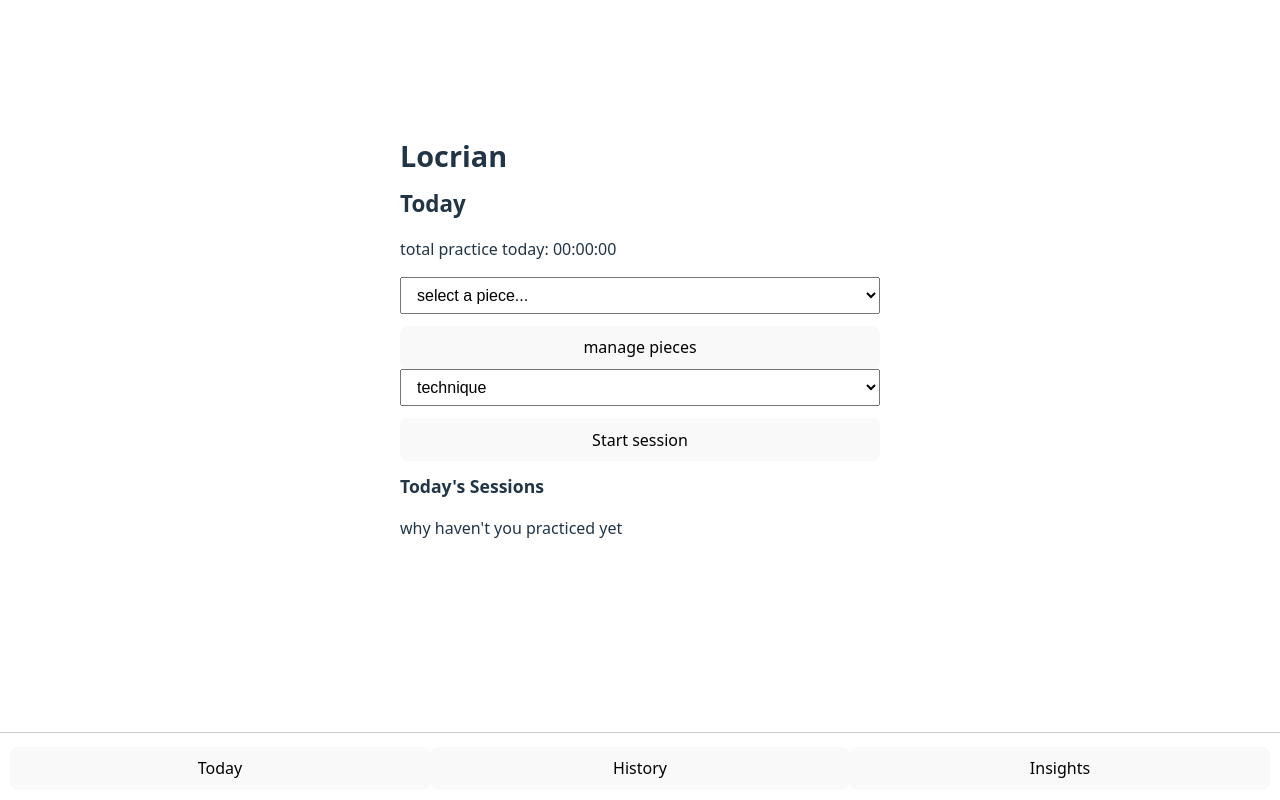
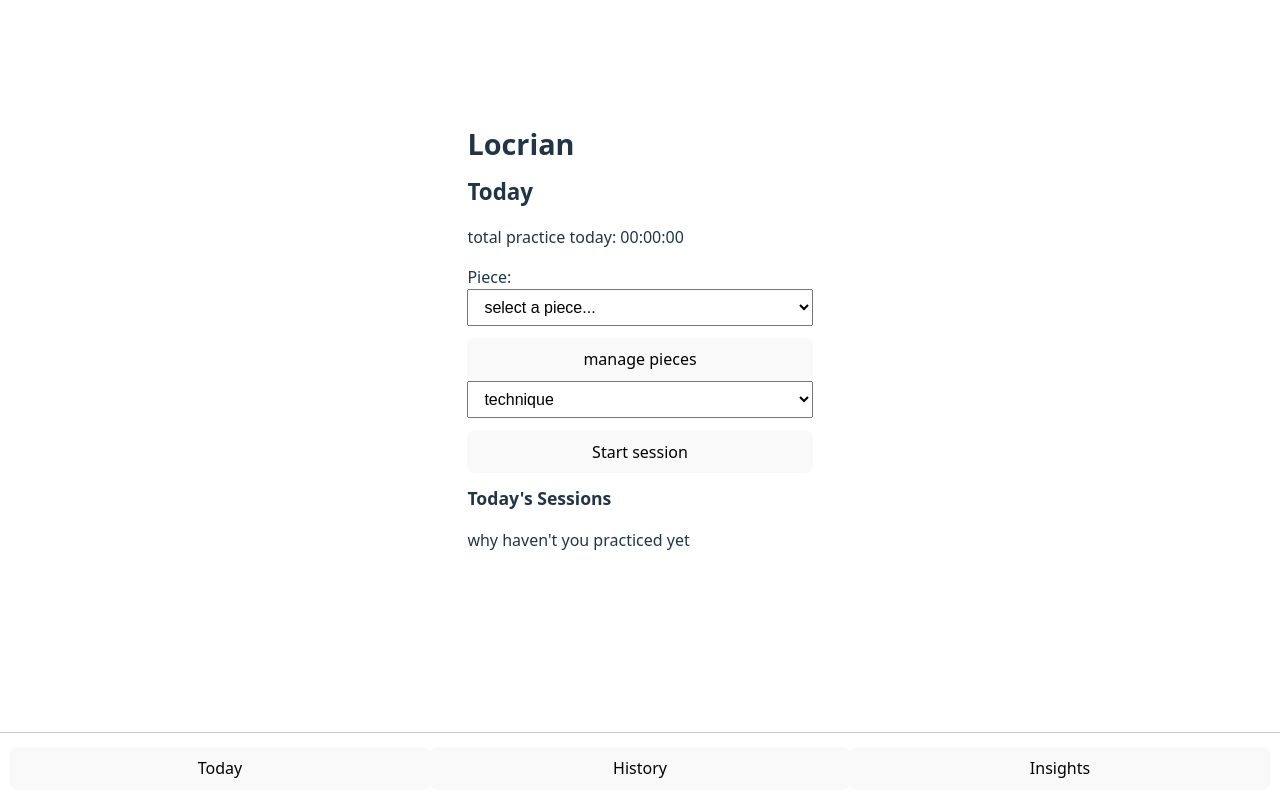
Before and after one commit to JaddotWuzHere/Locrian, a React (Vite) app: page / in a window 1280 px wide. Built offline with nearby package versions, Linux system fonts and the light colour scheme.

Commit message:
Refactored piece obj

```diff
--- a/src/App.tsx
+++ b/src/App.tsx
@@ -14,14 +14,17 @@ function App() {
   const [activeTab, setActiveTab] =
     useState<"today" | "history" | "insights">("today")
 
-  const [pieceName, setPieceName] = useState("")
+  const [selectedPieceId, setSelectedPieceId] = useState<number | "">("")
   const [goal, setGoal] = useState("technique")
 
   const [pieces, setPieces] = useState<Piece[]>([])
   const [showPiecesManager, setShowPiecesManager] = useState(false)
 
-  const [activeSession, setActiveSession] =
-    useState<null | { startedAt: number; piece: string; goal: string }>(null)
+  const [activeSession, setActiveSession] = useState<{
+    startedAt: number
+    pieceId: number
+    goal: string
+  } | null>(null)
 
   const [elapsedSeconds, setElapsedSeconds] = useState(0)
 
@@ -79,17 +82,20 @@ function App() {
 
   // -------- actions --------
   function startSession() {
-    if (!pieceName.trim()) {
-      alert("Enter piece name plz")
+    if (selectedPieceId === "") {
+      alert("select a piece first")
       return
     }
 
+    if (activeSession) return
+
+    const startedAt = Date.now()
+
     setActiveSession({
-      startedAt: Date.now(),
-      piece: pieceName,
+      startedAt,
+      pieceId: selectedPieceId,
       goal,
     })
-    setElapsedSeconds(0)
   }
 
   function stopSession() {
@@ -97,7 +103,7 @@ function App() {
 
     const newSession: PracticeSession = {
       id: Date.now(),
-      piece: activeSession.piece,
+      pieceId: activeSession.pieceId,
       goal: activeSession.goal,
       startedAt: activeSession.startedAt,
       durationSec: elapsedSeconds,
@@ -186,7 +192,12 @@ function App() {
 
   const totalSecondsPiece = recentSessions.reduce(
     (acc: Record<string, number>, session) => {
-      const piece = session.piece || "(untitled)"
+      const pieceObj = pieces.find((p) => p.id === session.pieceId)
+
+      const piece = pieceObj
+        ? `${pieceObj.composer} — ${pieceObj.title}`
+        : " (unknown piece)"
+
       acc[piece] = (acc[piece] || 0) + session.durationSec
       return acc
     },
@@ -204,8 +215,8 @@ function App() {
 
       {activeTab === "today" && (
         <TodayTab
-          pieceName={pieceName}
-          setPieceName={setPieceName}
+          selectedPieceId={selectedPieceId}
+          setSelectedPieceId={setSelectedPieceId}
           goal={goal}
           setGoal={setGoal}
           activeSession={activeSession}
--- a/src/tabs/TodayTab.tsx
+++ b/src/tabs/TodayTab.tsx
@@ -1,11 +1,11 @@
 import type { PracticeSession, Piece } from "../types"
 
 export type TodayTabProps = {
-  pieceName: string
-  setPieceName: (value: string) => void
+  selectedPieceId: number | ""
+  setSelectedPieceId: (value: number | "") => void
   goal: string
   setGoal: (value: string) => void
-  activeSession: { startedAt: number; piece: string; goal: string } | null
+  activeSession: { startedAt: number, pieceId: number, goal: string } | null
   elapsedSeconds: number
   startSession: () => void
   stopSession: () => void
@@ -18,8 +18,8 @@ export type TodayTabProps = {
 }
 
 export default function TodayTab({
-  pieceName,
-  setPieceName,
+  selectedPieceId,
+  setSelectedPieceId,
   goal,
   setGoal,
   activeSession,
@@ -33,6 +33,9 @@ export default function TodayTab({
   onManagePiecesClick,
   deleteSession,
 }: TodayTabProps) {
+  const activePiece =
+    activeSession && pieces.find((p) => p.id === activeSession.pieceId)
+
   return (
     <div>
       <h2>Today</h2>
@@ -41,28 +44,44 @@ export default function TodayTab({
 
       {!activeSession && (
         <div>
+          <div>
+            <label>
+              Piece:{" "}
               <select
-            value={pieceName}
-            onChange={(e) => setPieceName(e.target.value)}
+                value={
+                  selectedPieceId === ""
+                    ? ""
+                    : String(selectedPieceId)
+                }
+                onChange={(e) => {
+                  const value = e.target.value
+                  setSelectedPieceId(
+                    value === "" ? "" : Number(value),
+                  )
+                }}
               >
                 <option value="">select a piece...</option>
 
                 {pieces.map((piece) => {
                   const label = `${piece.composer} — ${piece.title}`
-
                   return (
-                <option key={piece.id} value={label}>
+                    <option key={piece.id} value={piece.id}>
                       {label}
                     </option>
                   )
                 })}
               </select>
+            </label>
 
             <button type="button" onClick={onManagePiecesClick}>
               manage pieces
             </button>
+          </div>
 
-          <select value={goal} onChange={(e) => setGoal(e.target.value)}>
+          <select
+            value={goal}
+            onChange={(e) => setGoal(e.target.value)}
+          >
             <option>technique</option>
             <option>phrasing</option>
           </select>
@@ -74,38 +93,56 @@ export default function TodayTab({
       {activeSession && (
         <div>
           <p>
-            Practicing: <strong>{activeSession.piece}</strong> (
-            {activeSession.goal})
+            Practicing:{" "}
+            <strong>
+              {activePiece
+                ? `${activePiece.composer} — ${activePiece.title}`
+                : "Unknown piece"}
+            </strong>{" "}
+            ({activeSession.goal})
           </p>
 
-          {/* live timer */}
           <h3>{formatHMS(elapsedSeconds)}</h3>
 
           <button onClick={stopSession}>Stop session</button>
         </div>
       )}
 
-      <h3>Today's Sessions</h3>
+      <h3>Today&apos;s Sessions</h3>
 
-      {sessionsToday.length === 0 && <p>why haven't you practiced yet</p>}
+      {sessionsToday.length === 0 && (
+        <p>why haven&apos;t you practiced yet</p>
+      )}
 
       {sessionsToday.length > 0 && (
         <ul>
-          {sessionsToday.map((session) => (
+          {sessionsToday.map((session) => {
+            const piece = pieces.find(
+              (p) => p.id === session.pieceId,
+            )
+
+            const label = piece
+              ? `${piece.composer} — ${piece.title}`
+              : "Unknown piece"
+
+            return (
               <li key={session.id}>
-              <strong>{session.piece}</strong> — {session.goal} —{" "}
+                <strong>{label}</strong> — {session.goal} —{" "}
                 {formatHMS(session.durationSec)}{" "}
                 <button
                   type="button"
                   onClick={() => {
-                  const ok = window.confirm("delete this session?")
+                    const ok = window.confirm(
+                      "delete this session?",
+                    )
                     if (ok) deleteSession(session.id)
                   }}
                 >
                   delete
                 </button>
               </li>
-          ))}
+            )
+          })}
         </ul>
       )}
     </div>
--- a/src/types.ts
+++ b/src/types.ts
@@ -1,6 +1,6 @@
 export type PracticeSession = {
   id: number
-  piece: string
+  pieceId: number
   goal: string
   startedAt: number
   durationSec: number
```
Lines whose indentation alone changed are shown as unchanged.
